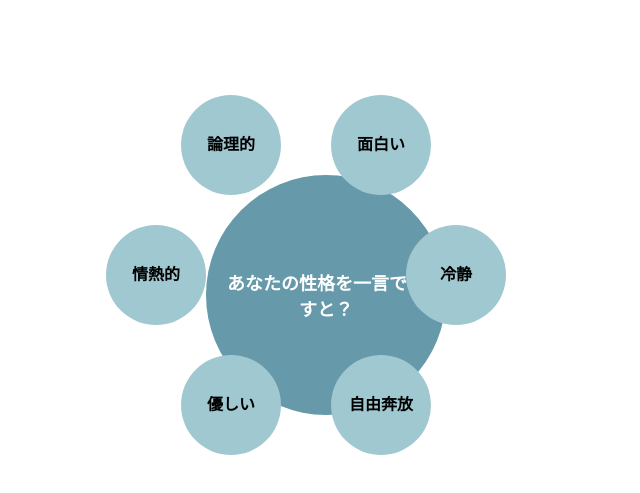
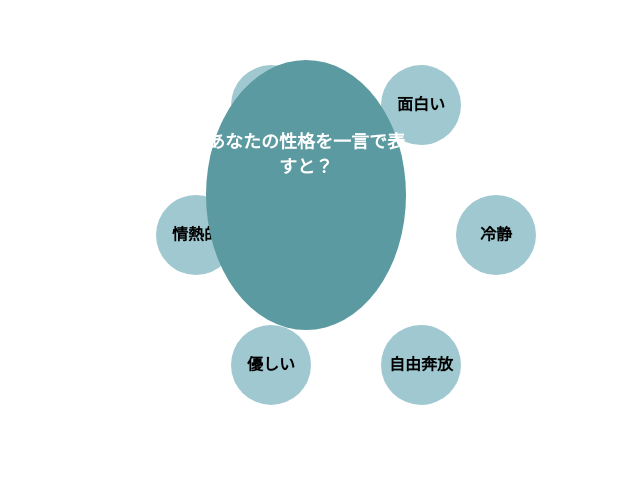
Before and after one commit to Takulogy/love-chat-clean, a React (Vite) app: page / in a window 1280 px wide. Shown: the part 125-618 px from the top of the page, without its empty margins (334-974 px from the left). Built offline with nearby package versions, Linux system fonts and the light colour scheme.

Commit message:
中心に集めてみた

```diff
--- a/src/LoveCheckForm.css
+++ b/src/LoveCheckForm.css
@@ -1,45 +1,43 @@
-/* LoveCheckForm.css */
-.circle-wrapper {
+
+.form-container {
   position: relative;
   width: 100%;
-  height: 100vh;
-  background: white;
-  overflow: hidden;
+  height: 80vh;
+  display: flex;
+  justify-content: center;
+  align-items: center;
 }
 
 .center-circle {
   position: absolute;
-  top: 50%;
-  left: 50%;
   width: 200px;
   height: 200px;
-  margin-top: -100px;
-  margin-left: -100px;
-  background-color: #6699aa;
+  background-color: #5b9aa0;
   border-radius: 50%;
   text-align: center;
-  padding: 20px;
+  line-height: 1.4;
+  padding-top: 70px;
   color: white;
   font-weight: bold;
-  display: flex;
-  align-items: center;
-  justify-content: center;
-  flex-direction: column;
   font-size: 18px;
+  z-index: 1;
 }
 
 .option-circle {
   position: absolute;
-  width: 100px;
-  height: 100px;
+  width: 80px;
+  height: 80px;
   background-color: #a0c8d0;
   border-radius: 50%;
   text-align: center;
-  line-height: 100px;
+  line-height: 80px;
   font-weight: bold;
   color: black;
   cursor: pointer;
   transition: all 0.3s ease;
+  top: 50%;
+  left: 50%;
+  transform-origin: center;
 }
 
 .option-circle:hover,
@@ -47,3 +45,11 @@
   background-color: #4a90e2;
   color: white;
 }
+
+/* 6個配置 */
+.option-0 { transform: rotate(0deg) translate(150px) rotate(0deg); }
+.option-1 { transform: rotate(60deg) translate(150px) rotate(-60deg); }
+.option-2 { transform: rotate(120deg) translate(150px) rotate(-120deg); }
+.option-3 { transform: rotate(180deg) translate(150px) rotate(-180deg); }
+.option-4 { transform: rotate(240deg) translate(150px) rotate(-240deg); }
+.option-5 { transform: rotate(300deg) translate(150px) rotate(-300deg); }
--- a/src/LoveCheckForm.jsx
+++ b/src/LoveCheckForm.jsx
@@ -1,51 +1,47 @@
-// LoveCheckForm.jsx
+
 import React, { useState } from 'react';
 import './LoveCheckForm.css';
 
+const questions = [
+  {
+    question: "あなたの性格を一言で表すと？",
+    options: ["冷静", "自由奔放", "優しい", "情熱的", "論理的", "面白い"]
+  },
+  // 他の質問もここに追加可能
+];
+
 const LoveCheckForm = () => {
   const [currentQuestion, setCurrentQuestion] = useState(0);
-  const [selectedOptions, setSelectedOptions] = useState([]);
-  const questions = [
-    {
-      text: 'あなたの性格を一言で表すと？',
-      options: ['冷静', '自由奔放', '優しい', '情熱的', '論理的', '面白い']
-    },
-    // 必要に応じて他の質問を追加
-  ];
+  const [answers, setAnswers] = useState([]);
+  const [selected, setSelected] = useState(null);
 
-  const handleOptionSelect = (option) => {
-    const newSelections = [...selectedOptions];
-    newSelections[currentQuestion] = option;
-    setSelectedOptions(newSelections);
-    if (currentQuestion < questions.length - 1) {
-      setCurrentQuestion(currentQuestion + 1);
-    } else {
-      alert('診断完了！');
-    }
+  const handleSelect = (index) => {
+    setSelected(index);
+    const newAnswers = [...answers, questions[currentQuestion].options[index]];
+    setTimeout(() => {
+      setAnswers(newAnswers);
+      setSelected(null);
+      if (currentQuestion + 1 < questions.length) {
+        setCurrentQuestion(currentQuestion + 1);
+      } else {
+        alert("診断完了！");
+        // 遷移処理など
+      }
+    }, 300);
   };
 
-  const getCirclePositionStyle = (index, total) => {
-    const angle = (360 / total) * index;
-    const radius = 150;
-    const x = radius * Math.cos((angle * Math.PI) / 180);
-    const y = radius * Math.sin((angle * Math.PI) / 180);
-    return {
-      top: `calc(50% + ${y}px - 50px)`,
-      left: `calc(50% + ${x}px - 50px)`
-    };
-  };
+  const current = questions[currentQuestion];
 
   return (
-    <div className="circle-wrapper">
+    <div className="form-container">
       <div className="center-circle">
-        {questions[currentQuestion].text}
+        <div className="question-text">{current.question}</div>
       </div>
-      {questions[currentQuestion].options.map((option, index) => (
+      {current.options.map((option, index) => (
         <div
           key={index}
-          className={`option-circle ${selectedOptions[currentQuestion] === option ? 'selected' : ''}`}
-          style={getCirclePositionStyle(index, questions[currentQuestion].options.length)}
-          onClick={() => handleOptionSelect(option)}
+          className={`option-circle option-${index} ${selected === index ? 'selected' : ''}`}
+          onClick={() => handleSelect(index)}
         >
           {option}
         </div>
```
